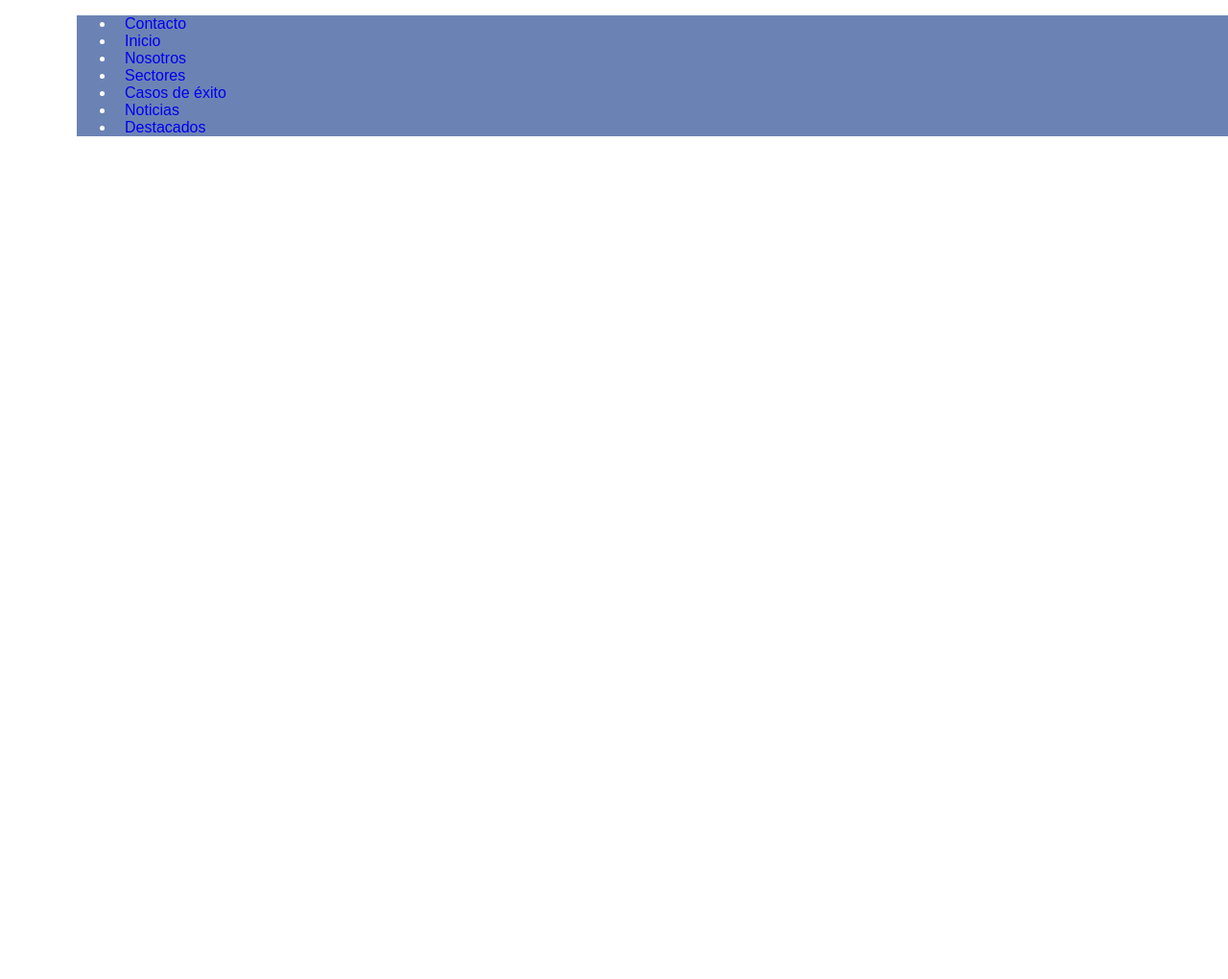
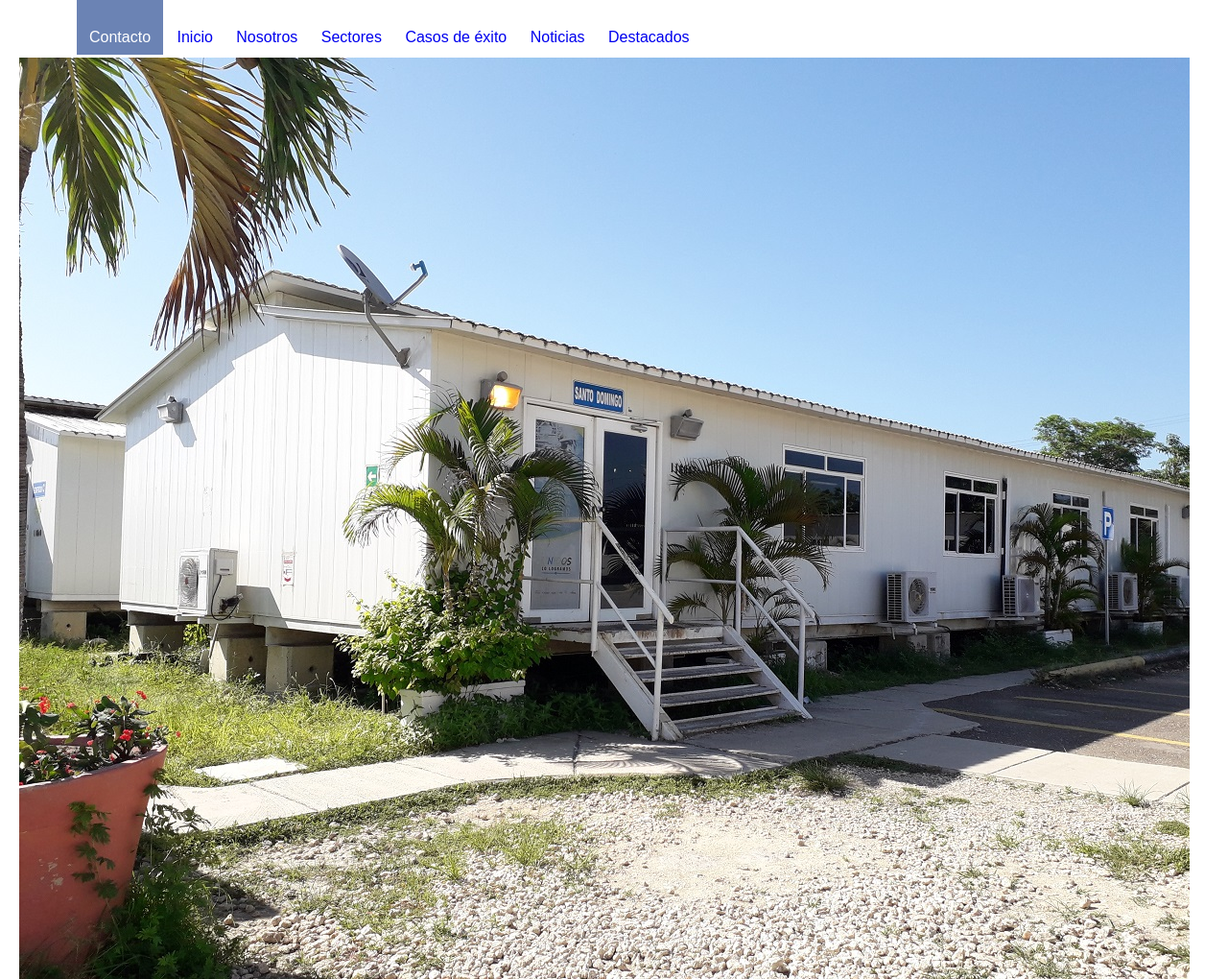
Before and after one commit to oscgomsep/taller16menu, a plain HTML site: page index.html in a window 1280 px wide. Shown: the whole page at 96% size. Before the commit the page ends 800 px from the top, so only its background shows below. Drawn offline with Linux system fonts and the light colour scheme.

Commit message:
inclusión de la imagen central y correción menu

```diff
--- a/css/style.css
+++ b/css/style.css
@@ -12,13 +12,41 @@ nav{
     height: 60px;
 }
 
-nav ul:first-child{
+nav a:first-child{
     background-color: #6B83B4;
     color: white;
+    border-style: solid;
+    border-color: #6B83B4;
+    border-bottom-width: 5px;
 }
-li a{
-    padding: 80px 10px 5px 10px;
+a{
+    position: relative;
+    top: 30px;
+    padding: 30px 10px 5px 10px;
     text-decoration: none;
+    margin: 0px;
+
+}
+nav a:hover{
+    border-style: solid;
+    border-color: #6B83B4;
+    border-width: 0px 0px 5px 0px;
+
+
+}
+
+main{
+    display: grid;
+    grid-template-columns: 20px 1220px 20px;
+    grid-template-rows: 1fr;
+}
+div{
+    width: 100%;
+    height: 1000px;
+    grid-column-start: 2;
+    grid-column-end: 3;
+    background-image: url("../img/reficar.jpg");
+    background-repeat: no-repeat;
 }
 
 https://maikpwwq.github.io/Comunidad-dezzpo/
--- a/index.html
+++ b/index.html
@@ -9,24 +9,23 @@
 <body>
     <header>
         <nav class="menu">
-            <ul>
-                <li><a href="Contacto">Contacto</a></li>
-                <li><a href="Inicio">Inicio</a></li>
-                <li><a href="Nosotros">Nosotros</a></li>
-                <li><a href="Sectores">Sectores</a></li>
-                <li><a href="Casos de éxito">Casos de éxito</a></li>
-                <li><a href="Noticias">Noticias</a></li>
-                <li><a href="Destacados">Destacados</a></li>
 
+            <a href="Contacto">Contacto</a>
+            <a href="Inicio">Inicio</a>
+            <a href="Nosotros">Nosotros</a>
+            <a href="Sectores">Sectores</a>
+            <a href="Casos de éxito">Casos de éxito</a>
+            <a href="Noticias">Noticias</a>
+            <a href="Destacados">Destacados</a>
 
-
-
-
-
-            </ul>
 
         </nav>
 
     </header>
+    <main>
+        <div>
+
+        </div>
+    </main>
 </body>
 </html>
```
Also changed, not shown: img/reficar.jpg (added).
